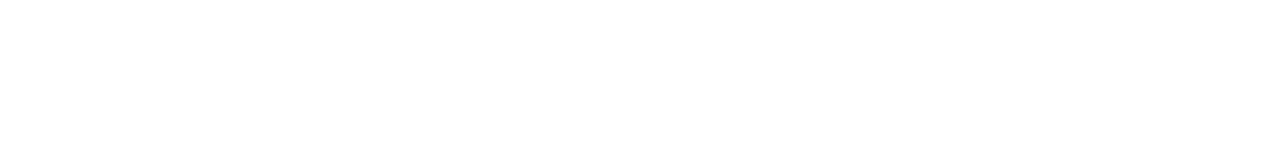
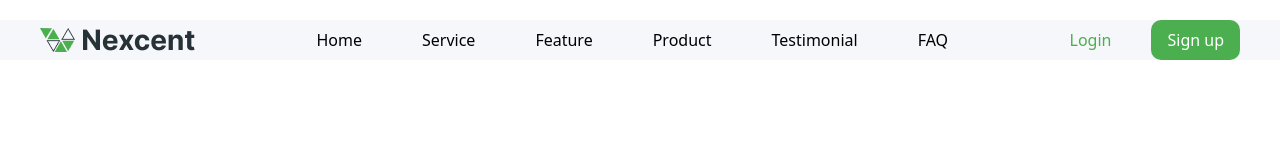
Before and after one commit to MUHSIN2011/home-wk-24, a website: page src/index.html in a window 1280 px wide. Drawn offline with nearby package versions, Linux system fonts and the light colour scheme; files that its build step writes are made by us from their sources.

Commit message:
i have finish 'nav'

```diff
--- a/src/index.html
+++ b/src/index.html
@@ -7,6 +7,22 @@
     <link rel="stylesheet" href="./output.css">
 </head>
 <body>
-
+    <header class="bg-[#F5F7FA]">
+        <nav class="flex items-center max-w-[1200px] mt-5 m-auto justify-between">
+            <img src="./img/Logo (1).png" alt="">
+            <ul class="flex gap-[60px]">
+                <li>Home</li>
+                <li>Service</li>
+                <li>Feature</li>
+                <li>Product</li>
+                <li>Testimonial</li>
+                <li>FAQ</li>
+            </ul>
+            <div class="flex gap-10">
+                <button class="text-[#4CAF4F]">Login</button>
+                <button class="bg-[#4CAF4F] py-2 px-4 text-white rounded-[10px]">Sign up</button>
+            </div>
+        </nav>
+    </header>
 </body>
 </html>
```
Also changed, not shown: src/img/Logo (1).png (added).
